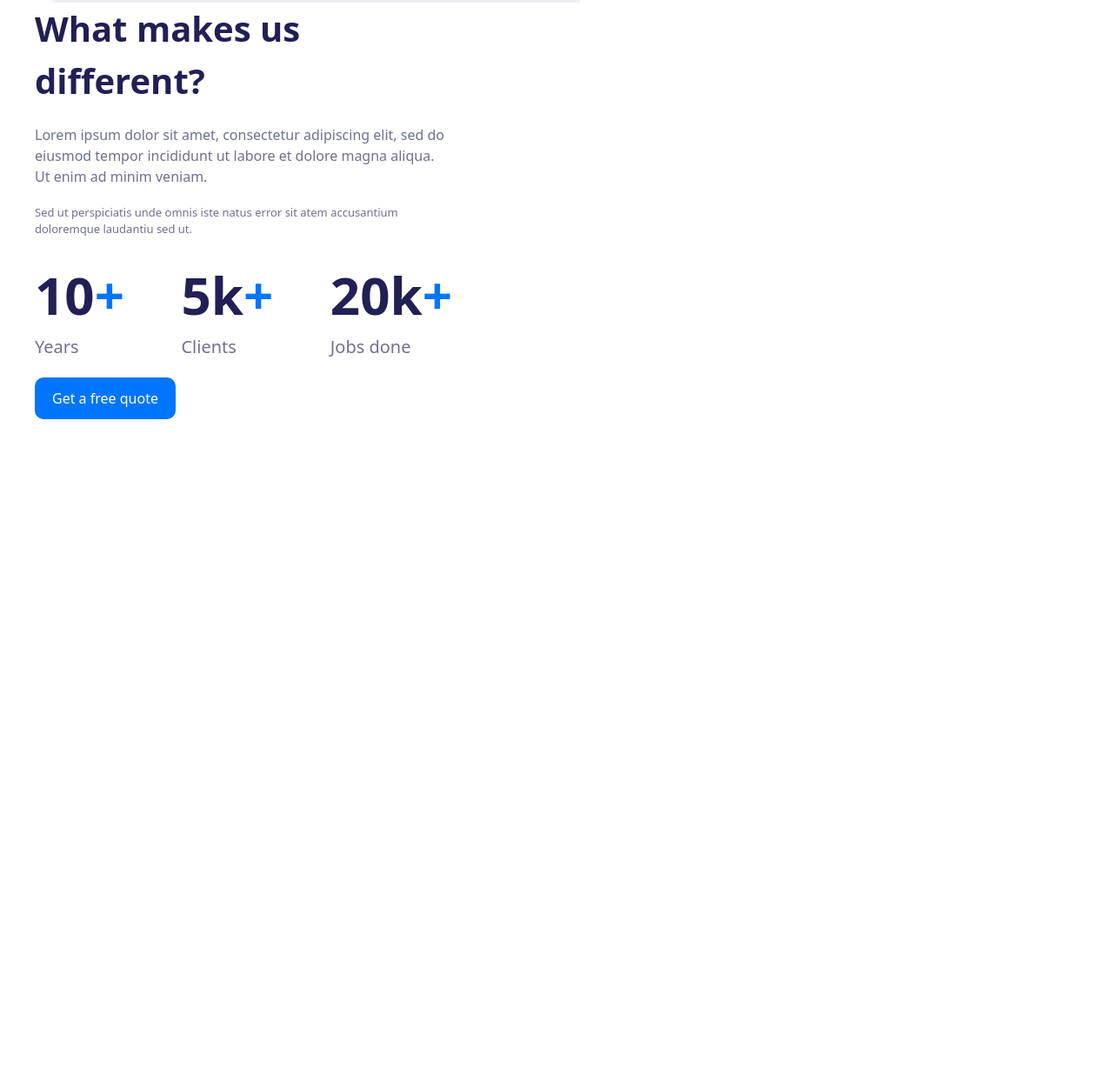
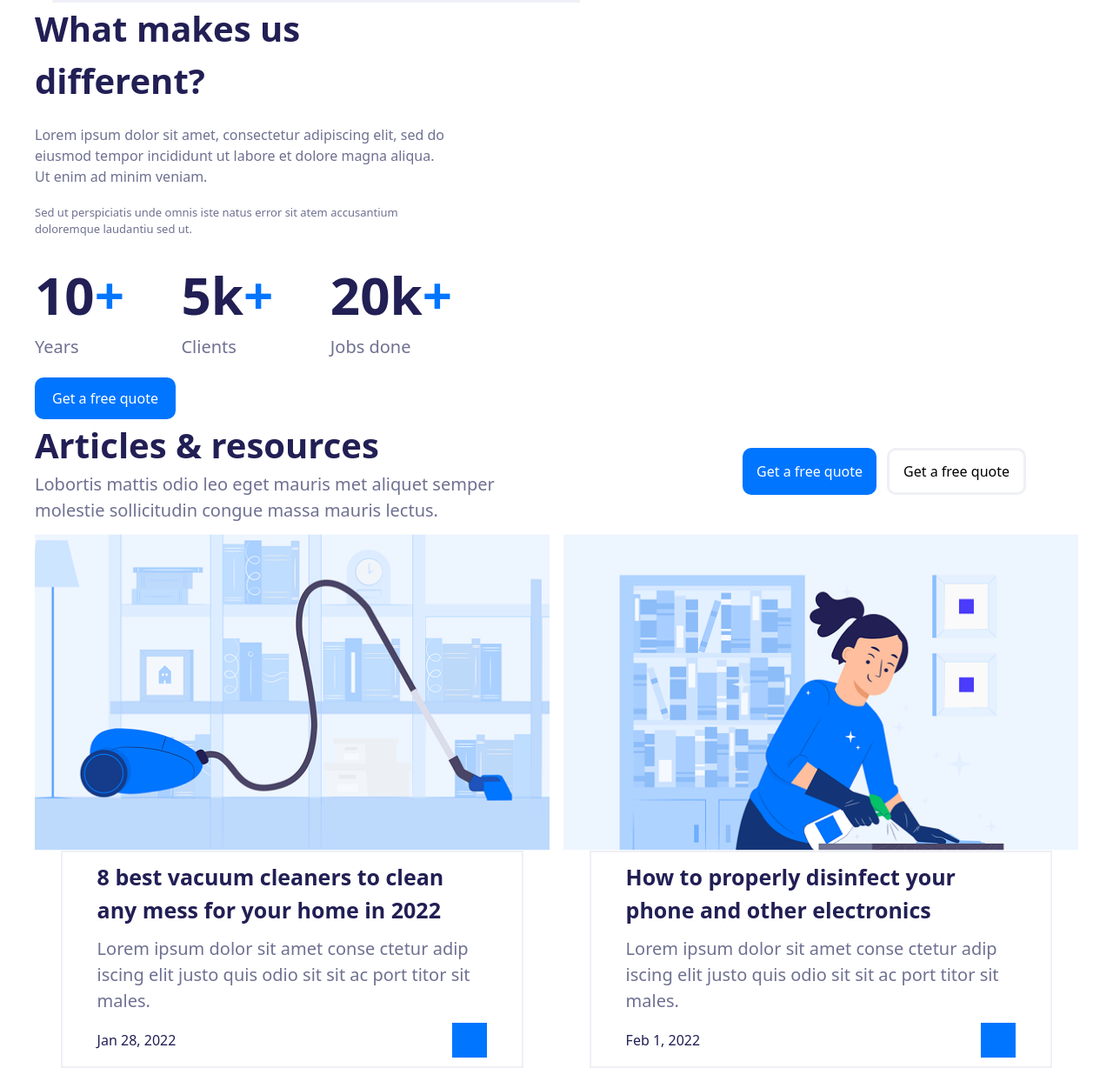
Before and after one commit to AzamovSiyovush/Git1, a website: page src/index.html in a window 1280 px wide. Shown: the part 3127-4355 px from the top of the page at 87% size. Before the commit the page ends 3609 px from the top, so only its background shows below. Drawn offline with Linux system fonts and the light colour scheme.

Commit message:
section 7 created

```diff
--- a/src/index.html
+++ b/src/index.html
@@ -198,6 +198,46 @@
                 <img src="./images/IMAGE (8).png" alt="">
             </section>
 
+            <section class="w-[100%] max-w-[350px] lg:max-w-[1200px] m-auto flex flex-col gap-3">
+                <div class="w-[100%] flex items-center lg:flex-row flex-col">
+                    <div class="lg:w-[45%]">
+                        <h1 class="text-[#211F54] text-[40px] font-bold">Articles & resources</h1>
+                        <p class="text-[#6E7191] text-[20px]">Lobortis mattis odio leo eget mauris met aliquet semper molestie sollicitudin congue massa mauris lectus.</p>
+                    </div>
+                    <div class="w-[50%] flex gap-3 justify-end lg:flex-row flex-col">
+                        <button class="bg-[#0075FF] text-white rounded-[10px] px-4 py-3">Get a free quote</button>
+                        <button class=" text-black border-[#EFF0F6] border-[3px] rounded-[10px] px-4 py-3">Get a free quote</button>
+                    </div>
+                </div>
+
+                <div class="w-[100%] flex justify-between lg:gap-4 gap-[100px] lg:flex-row flex-col">
+                    <article class="lg:w-[50%] w-[100%]">
+                        <img src="./images/Frame.png" alt="">
+                        <article class="border-[#EFF0F6] h-auto  border-[2px] w-[90%] m-auto px-10 lg:h-[250px] flex flex-col justify-evenly">
+                            <h1 class="text-[#211F54] text-[25px] font-bold">8 best vacuum cleaners to clean any mess for your home in 2022</h1>
+                            <p class="text-[#6E7191] text-[20px]">Lorem ipsum dolor sit amet conse ctetur adip iscing elit justo quis odio sit sit ac port titor sit males.</p>
+                        <div class="flex justify-between items-center">
+                            <p class="text-[#211F54]">Jan 28, 2022</p>
+                            <div class="bg-[#0075FF] px-5 py-5"></div>
+                        </div>
+                        </article>
+                    </article>
+                    <article class="lg:w-[50%] w-[100%]">
+                        <img src="./images/Frame (1).png" alt="">
+                        <article class="border-[#EFF0F6]  border-[2px] w-[90%] m-auto px-10 lg:h-[250px] h-auto flex flex-col justify-evenly">
+                            <h1 class="text-[#211F54] text-[25px] font-bold">How to properly disinfect your phone and other electronics</h1>
+                            <p class="text-[#6E7191] text-[20px]">Lorem ipsum dolor sit amet conse ctetur adip iscing elit justo quis odio sit sit ac port titor sit males.</p>
+                        <div class="flex justify-between items-center">
+                            <p class="text-[#211F54]">Feb 1, 2022</p>
+                            <div class="bg-[#0075FF] px-5 py-5"></div>
+                        </div>
+                        </article>
+                    </article>
+
+                </div>
+
+            </section>
+
         </main>
 
 
```
Also changed, not shown: src/images/Frame (1).png (added), src/images/Frame.png (added), src/output.css.
